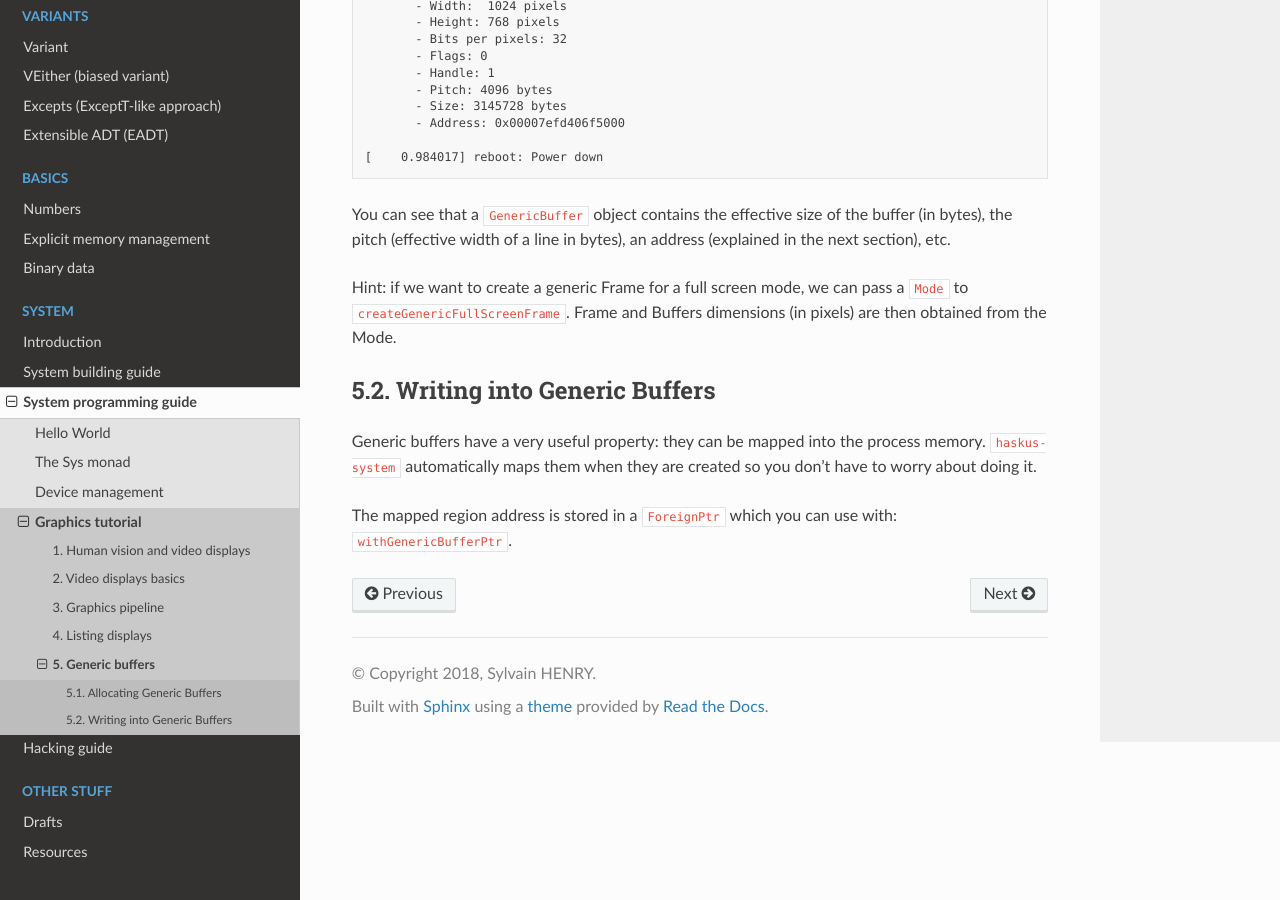
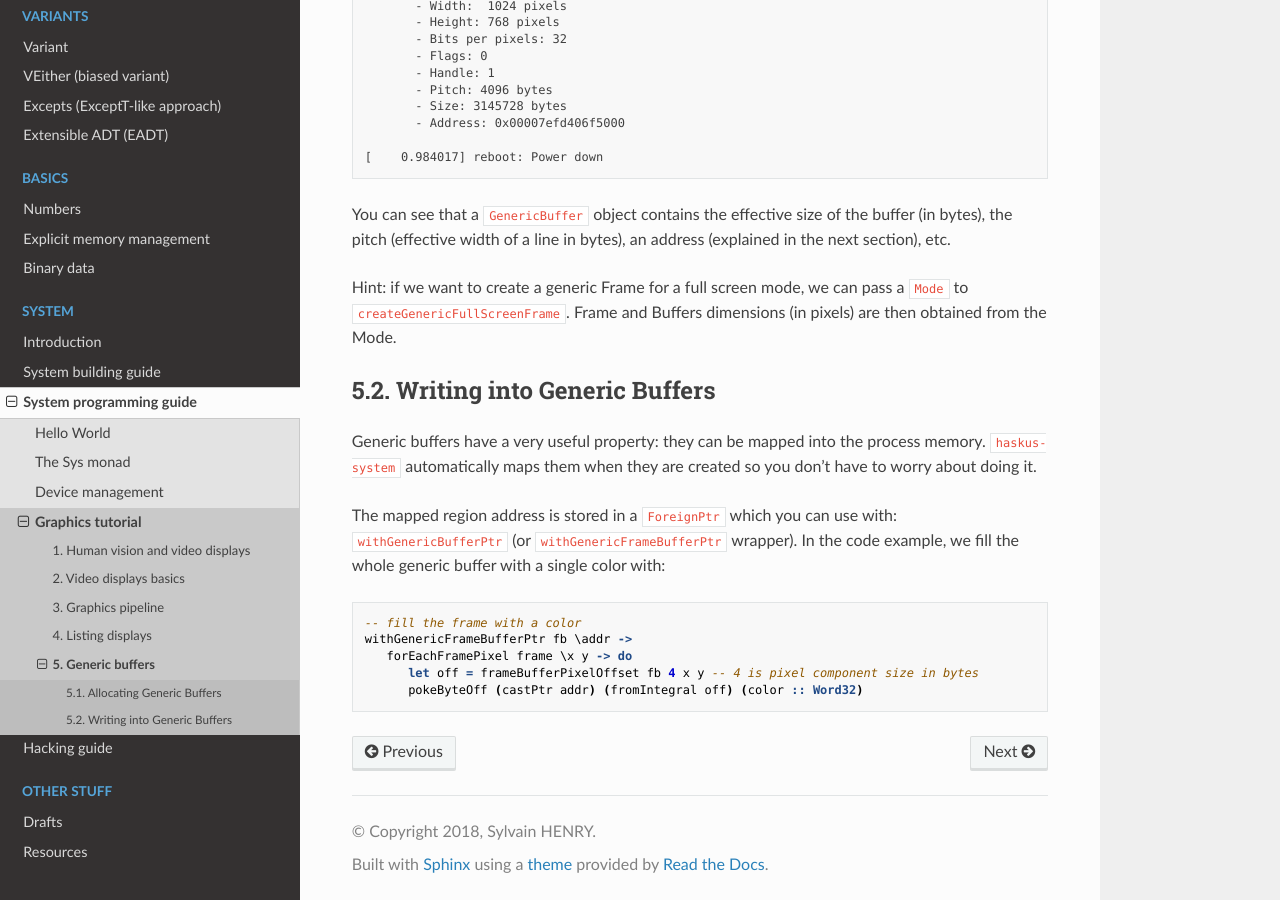
Before and after one commit to haskus/haskus-manual, a Sphinx documentation site: the page built from source/system/programming/graphics/tutorial/generic_buffers.rst, in a window 1280 px wide and 900 px high, scrolled down 1053 px. Built offline with Sphinx 7.4.7 and the Read the Docs theme 2.0.0, drawn with Linux system fonts in a browser that asks for light colours; pages that are not in the unit, such as notebooks, are missing from menus.

Commit message:
Writing into generic buffers

```diff
--- a/source/system/programming/graphics/tutorial/generic_buffers.rst
+++ b/source/system/programming/graphics/tutorial/generic_buffers.rst
@@ -79,4 +79,13 @@ memory. ``haskus-system`` automatically maps them when they are created so you
 don't have to worry about doing it.
 
 The mapped region address is stored in a ``ForeignPtr`` which you can use with:
-``withGenericBufferPtr``.
+``withGenericBufferPtr`` (or ``withGenericFrameBufferPtr`` wrapper).  In the
+code example, we fill the whole generic buffer with a single color with:
+
+.. code:: haskell
+
+   -- fill the frame with a color
+   withGenericFrameBufferPtr fb \addr ->
+      forEachFramePixel frame \x y -> do
+         let off = frameBufferPixelOffset fb 4 x y -- 4 is pixel component size in bytes
+         pokeByteOff (castPtr addr) (fromIntegral off) (color :: Word32)
```
